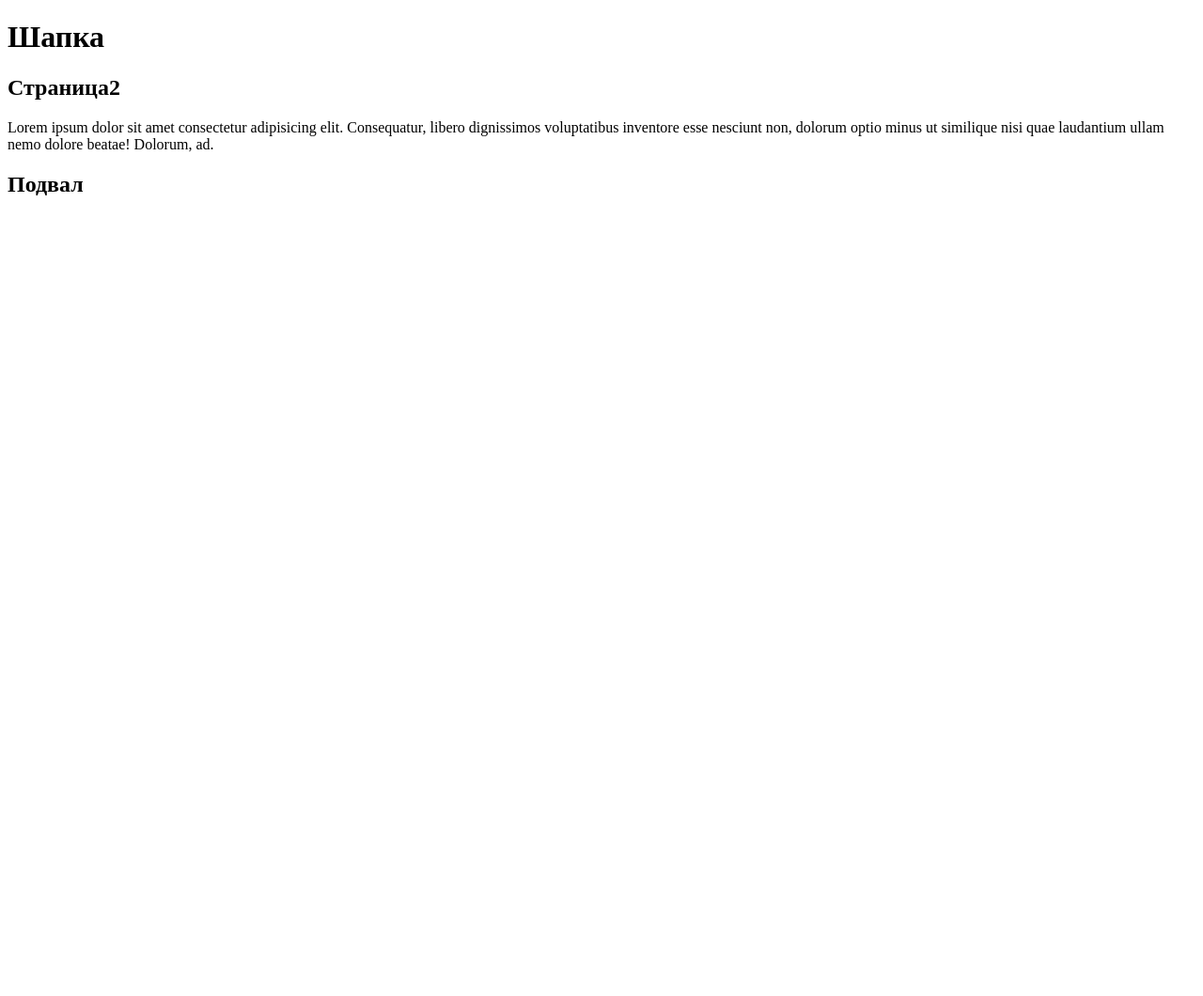
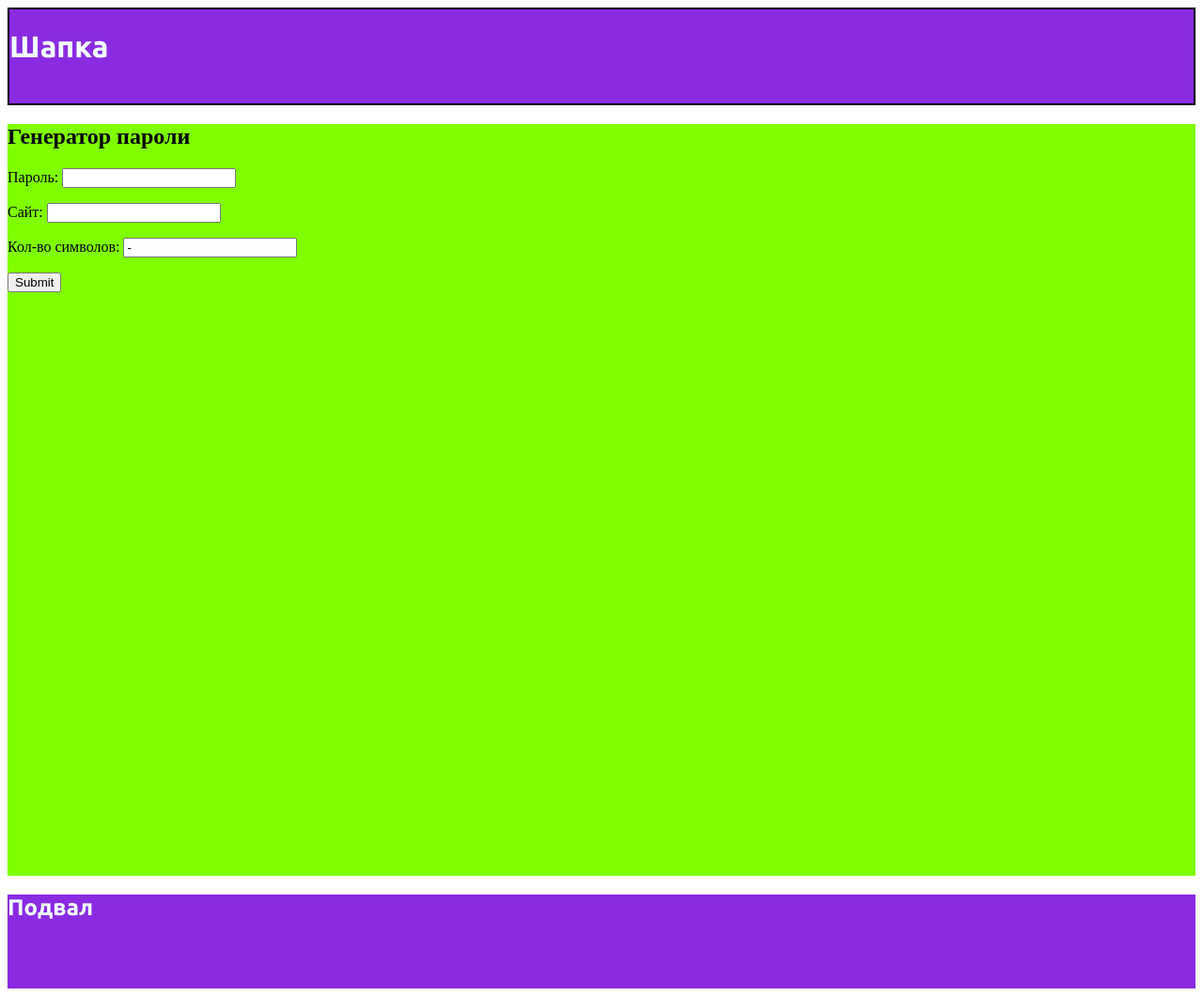
Before and after one commit to Lybov88/my_web, a Flask app: page /product in a window 1280 px wide. Shown: the whole page at 94% size. Before the commit the page ends 208 px from the top, so only its background shows below. Run offline with Flask 2, Linux system fonts and the light colour scheme.

Commit message:
modified app.py, created style.css

```diff
--- a/app.py
+++ b/app.py
@@ -1,4 +1,4 @@
-from flask import Flask, render_template
+from flask import Flask, render_template, request
 
 # создание экземпляра сервера
 app = Flask(__name__)
@@ -16,10 +16,17 @@ def index_page():
     return render_template("index.html")
 
 
-@app.route("/product")
+@app.route("/product", methods=["GET", "POST"])
 def product_page():
     # возврат страницы
-    return render_template("product.html")
+    msg = ""
+    if request.method == "POST":
+        pwd = request.form.get("pwd")
+        salt = request.form.get("salt")
+        num_char = request.form.get("num")
+
+        msg = pwd + salt + num_char
+    return render_template("product.html", message=msg)
 
 
 # точка входа
--- /dev/null
+++ b/static/style.css
@@ -0,0 +1,20 @@
+@import url("https://fonts.googleapis.com/css2?family=Ubuntu:ital,wght@0,400;0,700;1,300&display=swap");
+
+/* шапка и подвал */
+header,
+footer {
+  height: 100px;
+  background-color: blueviolet;
+  font-family: "Ubuntu", sans-serif;
+  color: azure;
+}
+/* шапка */
+.menu {
+  border: 2px solid black;
+}
+
+/* основная часть */
+.main {
+  background-color: chartreuse;
+  height: 800px;
+}
--- a/templates/base.html
+++ b/templates/base.html
@@ -4,19 +4,26 @@
     <meta charset="UTF-8">
     <meta http-equiv="X-UA-Compatible" content="IE=edge">
     <meta name="viewport" content="width=device-width, initial-scale=1.0">
-    <title>Document</title>
+    <title>My Site</title>
+    <link rel="stylesheet" href="static/style.css">
+    <!-- <link rel="preconnect" href="https://fonts.googleapis.com">
+    <link rel="preconnect" href="https://fonts.gstatic.com" crossorigin>
+    <link href="https://fonts.googleapis.com/css2?family=Ubuntu:ital,wght@0,400;0,700;1,300&display=swap" rel="stylesheet"> -->
+
 </head>
 <body>
 
-
-    <header>
+    <header class="menu">
         <h1>Шапка</h1>
     </header>
 
     <!-- Основная часть должна быть внутри директив -->
-    {% block main %}
+    <div class="main">
+        {% block main %}
 
-    {% endblock %}
+        {% endblock %}
+    </div>
+
     <footer>
         <h2>Подвал</h2>
     </footer>
--- a/templates/product.html
+++ b/templates/product.html
@@ -2,9 +2,31 @@
 
 {% block main %}
 <div>
-    <h2>Страница2</h2>
-    <p>
-        Lorem ipsum dolor sit amet consectetur adipisicing elit. Consequatur, libero dignissimos voluptatibus inventore esse nesciunt non, dolorum optio minus ut similique nisi quae laudantium ullam nemo dolore beatae! Dolorum, ad.
-    </p>
+    <h2>Генератор пароли</h2>
+    <form method="post">
+        <!-- Поля вводв данных -->
+        <p>
+            <label>Пароль:</label>
+            <input type="text" name="pwd">
+        </p>
+        <p>
+            <label>Сайт:</label>
+            <input type="text" name="salt">
+        </p>
+        <p>
+            <label>Кол-во символов:</label>
+            <input type="text" name="num" value="-">
+        </p>
+        <!-- Кнопка отправки данных -->
+        <p>
+            <input type="submit">
+        </p>
+        <!-- вывод результата -->
+        <p>
+            {% if message %}
+                <h3>{{ message }}</h3>
+            {% endif %}
+        </p>
+    </form>
 </div>
 {% endblock %}
```
